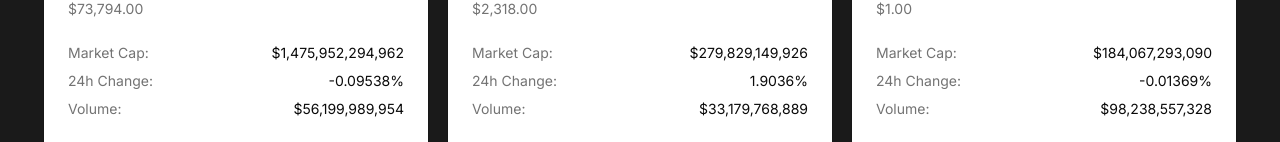
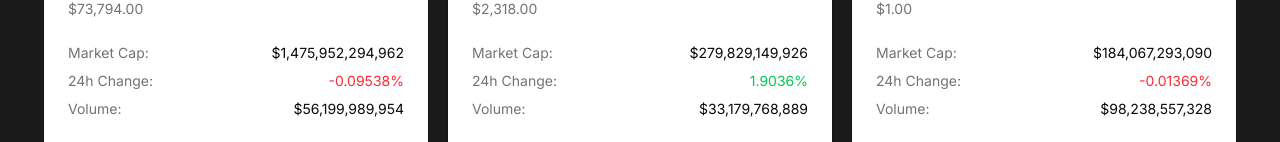
Before and after one commit to tadeowoto/crypto-challenge, a Next.js app: page / in a window 1280 px wide. Shown: the part 513-655 px from the top of the page. Built offline with nearby package versions, Linux system fonts and the light colour scheme.

Commit message:
feat: 24hs change color added

```diff
--- a/app/components/features/BestCoins/CoinCard.tsx
+++ b/app/components/features/BestCoins/CoinCard.tsx
@@ -17,6 +17,8 @@ interface CoinCardProps {
 }
 
 export default function CoinCard({ coin }: CoinCardProps) {
+  const isPositive = coin.price_change_percentage_24h > 0;
+
   return (
     <Card className="w-full max-w-sm ">
       <img
@@ -45,7 +47,9 @@ export default function CoinCard({ coin }: CoinCardProps) {
         </div>
         <div className="flex justify-between">
           <span className="text-muted-foreground">24h Change:</span>
-          <span>{coin.price_change_percentage_24h}%</span>
+          <span className={isPositive ? "text-green-500" : "text-red-500"}>
+            {coin.price_change_percentage_24h}%
+          </span>
         </div>
         <div className="flex justify-between">
           <span className="text-muted-foreground">Volume:</span>
--- a/app/layout.tsx
+++ b/app/layout.tsx
@@ -10,10 +10,15 @@ export default function RootLayout({
   children: React.ReactNode;
 }>) {
   return (
-    <html lang="es" className={cn("font-sans", inter.variable)}>
-      <body className={`antialiased bg-background-color text-text-color`}>
+    <html lang="es" className={inter.variable}>
+      <body
+        className={cn(
+          "min-h-screen antialiased font-sans",
+          "bg-background-color text-text-color",
+        )}
+      >
         <Header />
-        {children}
+        <main>{children}</main>
       </body>
     </html>
   );
```
